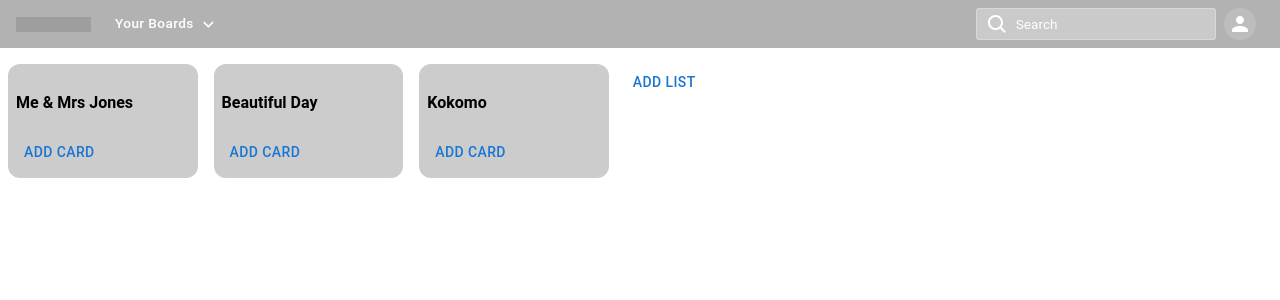
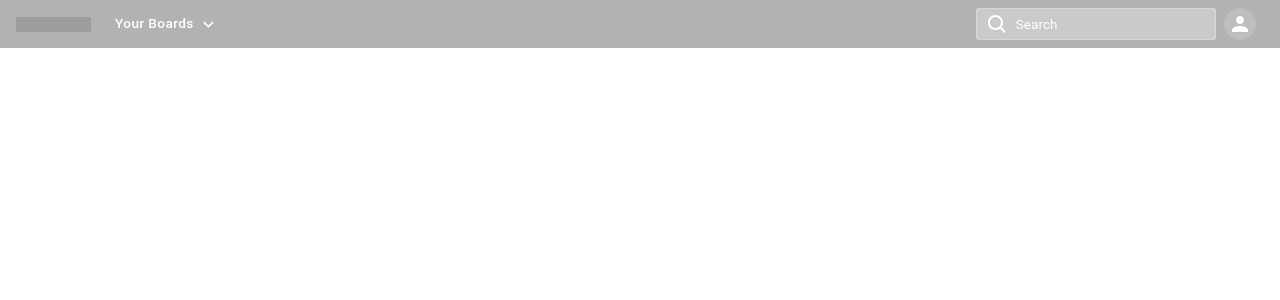
Before and after one commit to tcq123-iu/TaskDatabase, a React (Vite) app in the folder client/: page /board in a window 1280 px wide. Shown: the top 300 px of the page. Built offline with nearby package versions, Linux system fonts and the light colour scheme; grey boxes are pictures that could not be loaded.

Commit message:
delete template board

```diff
--- a/client/package.json
+++ b/client/package.json
@@ -10,6 +10,7 @@
     "preview": "vite preview"
   },
   "dependencies": {
+    "@dnd-kit/core": "^6.1.0",
     "@emotion/react": "^11.11.4",
     "@emotion/styled": "^11.11.5",
     "@mui/icons-material": "^5.15.14",
--- a/client/src/components/pages/BoardPage/Board.jsx
+++ b/client/src/components/pages/BoardPage/Board.jsx
@@ -10,34 +10,12 @@ import { generateFakeList } from "../../../getFakeData";
 import { Button,Box } from "@mui/material";
 import { Container,ListContainer } from "./Styled";
 const Board = (props) => {
-  const [listData, setListData] = useState(generateFakeList(3));
-  const handleAddList = (data) => {
-    setListData([
-      ...listData,
-      data
-    ])
-  }
+
   return (
-    <Box  height = "100vh">
+    <Box  height = {'100vh' - Navbar.height} width='100%'>
       <Navbar />
-      <Box overflow="auto" height="100%" >
-      <Stack direction={"row"} spacing={2} mt="3.5rem" >
-        {listData.map((list) => {
-          return <BoardList title={list.title} key={list.title} />;
-        })}
-        <Box>
-        <Button
-          onClick={() =>
-            handleAddList({
-                title: faker.music.songName()
-            })
-          }
-        >
-          Add list
-        </Button>
-        </Box>
+      <Box overflow="auto" >
 
-      </Stack>
       </Box>
 
     </Box>
```
Also changed, not shown: 2 other files (tests, documents, lock files or other folders).
